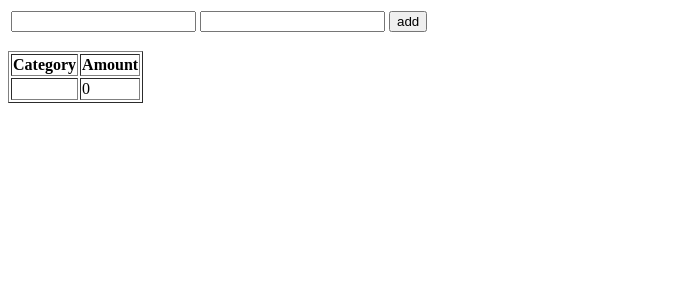
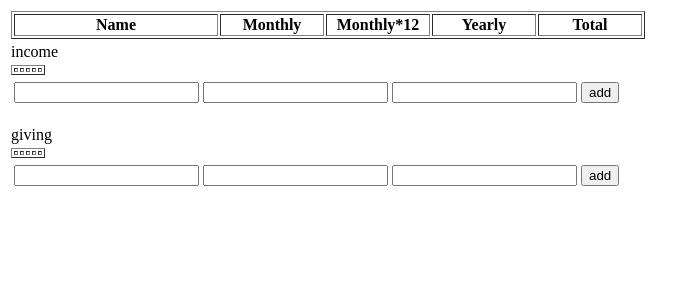
Before and after one commit to ssloat/budget, a Flask app: template mysite/templates/budget.html in a window 1280 px wide. Shown: the top 300 px of the page, without its empty margins (0-700 px from the left). Run offline with Flask 2, Linux system fonts and the light colour scheme; the template is opened without the code that fills it: most values are stand-ins (such as "Sample title", 1, 10 or a date in 2020); lists and menus that the app fills with data are empty; some libraries are stand-ins or nearby versions.

Commit message:
break up total to monthly and yearly

```diff
--- a/mysite/budget/models.py
+++ b/mysite/budget/models.py
@@ -25,12 +25,23 @@ class Deduction(db.Model):
     budget_id = db.Column(db.Integer, db.ForeignKey('budgets.id'))
     category = db.Column(db.String(64), nullable=False)
     name = db.Column(db.String(64), nullable=False)
-    amount = db.Column(db.Float, nullable=False)
+    monthly = db.Column(db.Float, nullable=False)
+    yearly = db.Column(db.Float, nullable=False)
     pre_tax = db.Column(db.Boolean, nullable=False)
 
-    def __init__(self, budget, category, name, amount, pre_tax=None):
+    def __init__(self, budget, category, name, monthly, yearly, pre_tax=None):
         self.budget = budget
         self.category = category
         self.name = name
-        self.amount = amount
+        self.monthly = monthly
+        self.yearly = yearly
         self.pre_tax = pre_tax or False
+
+    def html(self):
+        return "<tr dbid=%d>" % self.id \
+            + " <td style='width:200px' class='name'>%s</td>" % self.name \
+            + " <td style='width:100px; text-align:right' class='monthly'>%s</td>" % self.monthly \
+            + " <td style='width:100px; text-align:right'>%s</td>" % (12 * self.monthly) \
+            + " <td style='width:100px; text-align:right' class='monthly'>%s</td>" % self.yearly \
+            + " <td style='width:100px; text-align:right' class='amount'>%s</td>" % (12*self.monthly + self.yearly) \
+            + " </tr>"
--- a/mysite/budget/views.py
+++ b/mysite/budget/views.py
@@ -12,7 +12,7 @@ def rest_budget(budget_id):
 
     results = collections.defaultdict(list)
     for d in b.deductions:
-        results[d.category].append([d.id, d.name, d.amount])
+        results[d.category].append(d.html())
 
     return jsonify({ 'budget': results })
 
@@ -22,7 +22,9 @@ def rest_add_item(budget_id):
 
     json = request.form
 
-    db.session.add( Deduction(b, 'giving', json['category'], json['amount']) )
+    db.session.add(
+        Deduction(b, json['category'], json['name'], json['monthly'], json['yearly'])
+    )
     db.session.commit()
 
     return rest_budget(budget_id)
--- a/mysite/templates/budget.html
+++ b/mysite/templates/budget.html
@@ -1,8 +1,8 @@
 <head>
+<!--
   <script src="https://ajax.googleapis.com/ajax/libs/jquery/1.12.0/jquery.min.js"></script>
-<!--
+-->
   <script src="/static/js/jquery-1.12.2.min.js"></script>
--->
   <script>
 function sumTable(table) {
     var total = 0;
@@ -10,39 +10,37 @@ function sumTable(table) {
     return total;
 }
 
-function displayTable(data, table) {
-    $("table#budget tbody").empty();
-    for (i in data['budget']['giving']) {
-        $(table + " tbody").append(
-            "<tr dbid=" + data['budget']['giving'][i][0] + ">"
-            + "<td class='category'>" + data['budget']['giving'][i][1] + "</td>"
-            + "<td class='amount'>" + data['budget']['giving'][i][2] + "</td>"
-            + "</tr>"
-        );
+function buildTables(data) {
+    for (key in data['budget']) {
+        $("table#" + key + " tbody").empty();
+        for (i in data['budget'][key]) {
+            $("table#" + key + " tbody").append(data['budget'][key][i]);
+        }
+        $("table#" + key + " tfoot td.total").text(sumTable("table#" + key));
+
+        $("table#" + key + " tbody tr").dblclick(function() {
+            $.post("/rest/remove_item/{{ budget_id }}",
+                { 'dbid': $(this).attr('dbid') },
+                function(data, status) { buildTables(data); }
+            );
+        });
+
+        $("form#" + key + " input[type='text']").each(function(){ $(this).val(""); });
     }
-    $("table#budget tbody tr").dblclick(function() {
-        $.post("/rest/remove_item/{{ budget_id }}",
-            { 'dbid': $(this).attr('dbid') },
-            function(data, status) { displayTable(data, "table#budget"); }
-        );
-    });
-    $(table + " td.total").text(sumTable(table));
-
-    $("form input[type='text']").each(function(){ $(this).val(""); });
 }
 
 $(document).ready(function(){
-    $.get("/rest/budget/{{ budget_id }}", function(data, status){
-        displayTable(data, "table#budget");
-    });
+    $.get("/rest/budget/{{ budget_id }}", function(data, status){ buildTables(data); });
 
     $("form input#add_item").click(function(){
         $.post("/rest/add_item/{{ budget_id }}",
             {
-                'category': $("form input[name='category']").val(),
-                'amount': $("form input[name='amount']").val(),
+                'category': $(this).attr('formid'),
+                'name': $("form input[name='name']").val(),
+                'monthly': $("form input[name='monthly']").val(),
+                'yearly': $("form input[name='yearly']").val(),
             },
-            function(data, status) { displayTable(data, "table#budget"); }
+            function(data, status) { buildTables(data); }
         );
     });
 
@@ -51,15 +49,35 @@ $(document).ready(function(){
 </head>
 
 <body>
-  <form> <table> <tr>
-    <td> <input type="text" name="category"> </td>
-    <td> <input type="text" name="amount"> </td>
-    <td> <input id="add_item" type="button" value="add"> </td>
-  </tr> </table> </form>
+  <table>
+    <tr><td>
+      <table id="{{ name }}" border="1">
+        <thead> <tr>
+          <th style="width:200px">Name</th>
+          <th style="width:100px">Monthly</th>
+          <th style="width:100px">Monthly*12</th>
+          <th style="width:100px">Yearly</th>
+          <th style="width:100px">Total</th>
+        </tr> </thead>
+      </table>
+    </td></tr>
+    {% for name in ('income', 'giving') %}
+    <tr><td>{{ name }}</td></tr>
+    <tr><td>
+      <table id="{{ name }}" border="1">
+        <tbody> </tbody>
+        <tfoot> <tr> <td/> <td/> <td/> <td/> <td style="text-align:right" class="total"/> </tr> </tfoot>
+      </table>
+    </td></tr>
 
-  <table id="budget" border="1">
-    <thead> <tr> <th>Category</th> <th>Amount</th> </tr> </thead>
-    <tbody> </tbody>
-    <tfoot> <tr> <td/> <td class="total"/> </tr> </tfoot>
+    <tr><td>
+      <form id="{{ name }}"> <table> <tr>
+        <td> <input type="text" name="name"> </td>
+        <td> <input type="text" name="monthly"> </td>
+        <td> <input type="text" name="yearly"> </td>
+        <td> <input id="add_item" type="button" value="add" formid="{{ name }}"> </td>
+      </tr> </table> </form>
+    </td></tr>
+  {% endfor %}
   </table>
 </body>
--- a/populate.py
+++ b/populate.py
@@ -6,7 +6,7 @@ if __name__ == '__main__':
     b = Budget('test')
     db.session.add(b)
 
-    db.session.add( Deduction(b, 'giving', 'rez', 10000) )
-    db.session.add( Deduction(b, 'giving', 'compassion', 2000) )
+    db.session.add( Deduction(b, 'giving', 'rez', 10000, 2000) )
+    db.session.add( Deduction(b, 'giving', 'compassion', 2000, 0) )
 
     db.session.commit()
```
